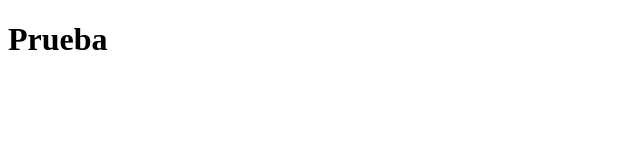
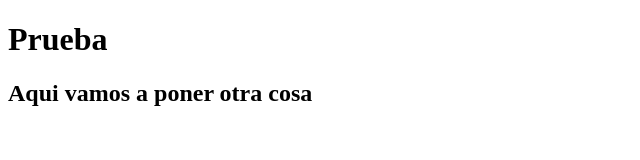
Before and after one commit to sandovalcarlos/hyperblog, a plain HTML site: page index.html in a window 1280 px wide. Shown: the whole page, without its empty margins (0-640 px from the left). Drawn offline with Linux system fonts and the light colour scheme.

Commit message:
Este es el segundo commit

```diff
--- a/index.html
+++ b/index.html
@@ -8,5 +8,6 @@
 </head>
 <body>
     <h1>Prueba</h1>
+    <h2>Aqui vamos a poner otra cosa</h2>
 </body>
 </html>
```
